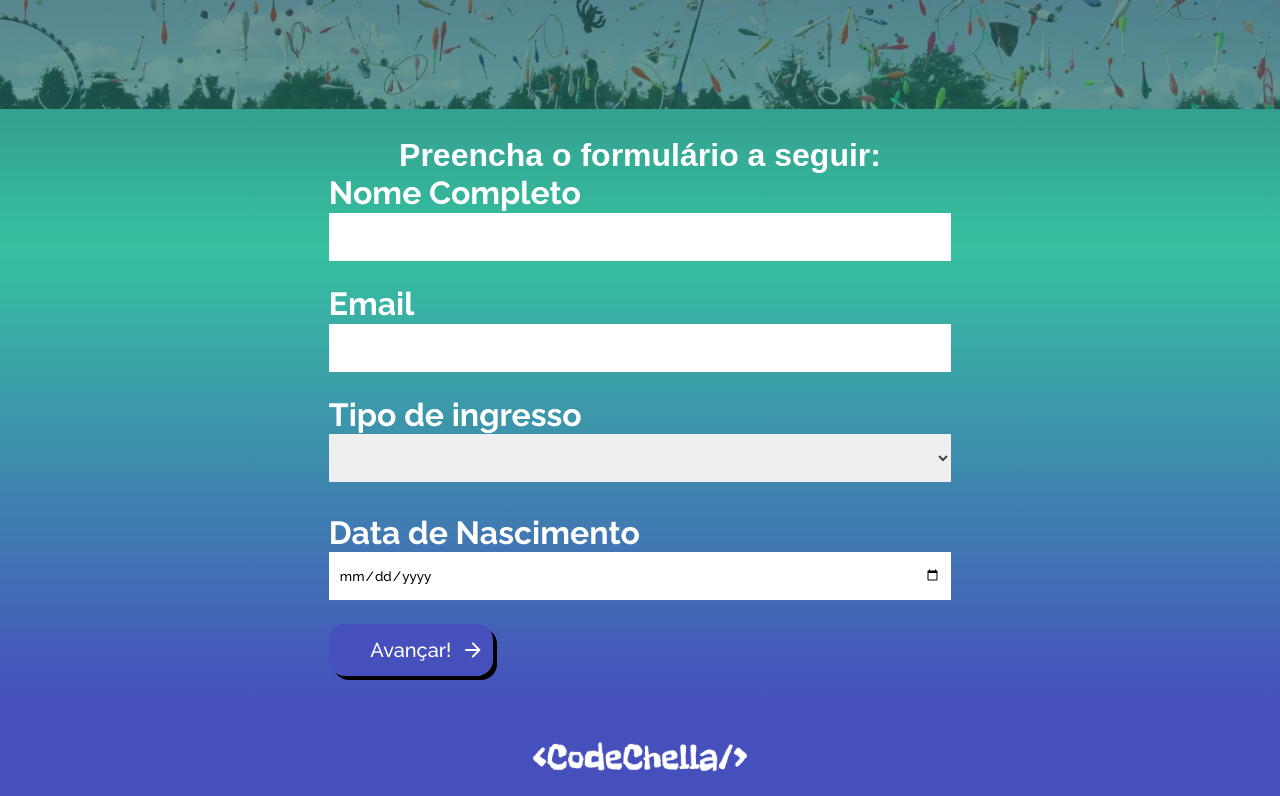
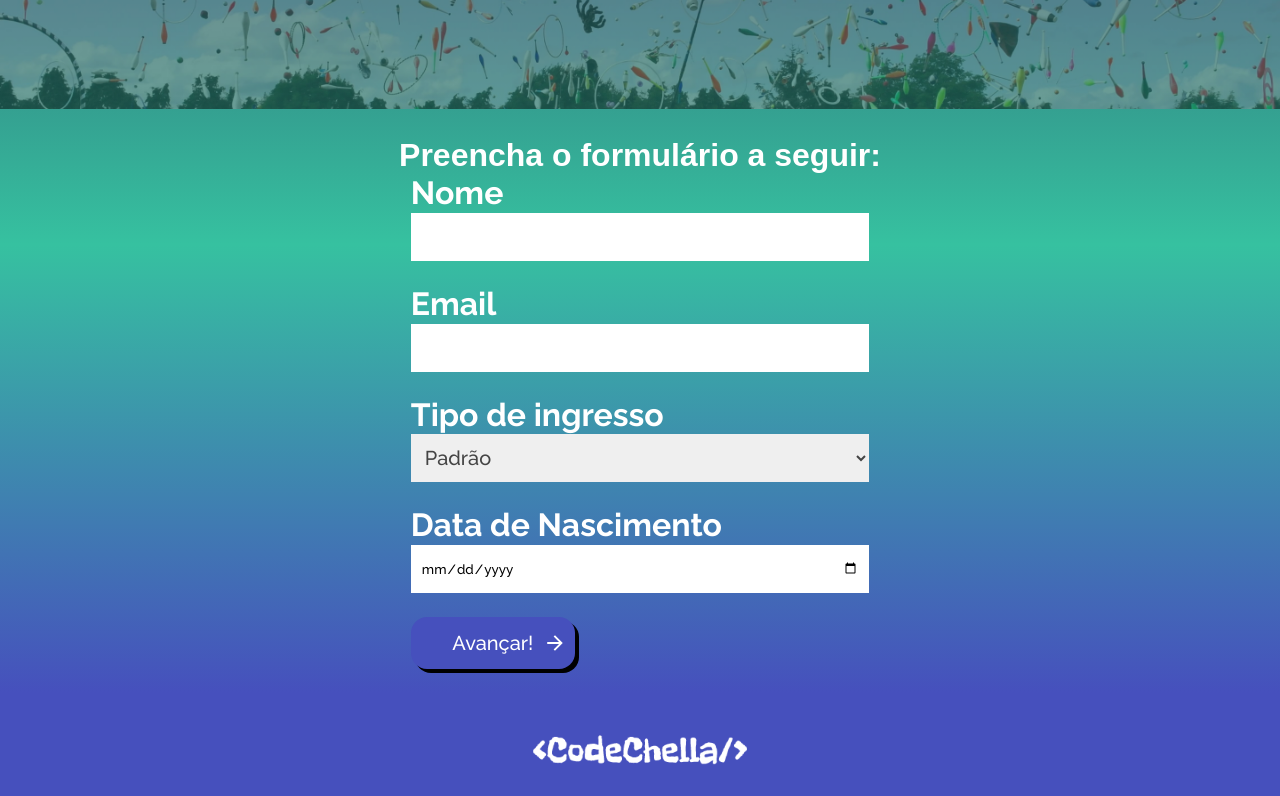
Before and after one commit to thaissamuniz/codechella, a React (Create React App) app: page /comprar-ingresso in a window 1280 px wide. Shown: the part 414-1210 px from the top of the page. Built offline with nearby package versions, Linux system fonts and the light colour scheme; a web font is replaced by a local one.

Commit message:
add form validation

```diff
--- a/src/components/Banner/index.js
+++ b/src/components/Banner/index.js
@@ -1,10 +1,10 @@
 import './style.css'
 
 const Banner = ({ bannerImage, bannerImageDesk }) => {
-    const screenSize = window.screen.width
-    if (screenSize < 768) {
-        return <img src={bannerImage} alt='' />
-    }
+    // const screenSize = window.screen.width
+    // if (screenSize < 768) {
+    //     return <img src={bannerImage} alt='' />
+    // }
     return <img className='bnDesk' src={bannerImageDesk} alt='' />
 }
 
--- a/src/components/InfoCard/style.css
+++ b/src/components/InfoCard/style.css
@@ -2,6 +2,7 @@
     display: flex;
     flex-direction: column;
     align-items: center;
+    margin-bottom: 46px;
 }
 .infocard__content {
     font-family: 'Raleway', sans-serif;
--- a/src/components/Menu/index.js
+++ b/src/components/Menu/index.js
@@ -28,7 +28,7 @@ const Menu = () => {
             <nav className={'menu__item' + (active ? " menu__item--open" : '')}>
                 <ul className='menu__items'>
                     {
-                        menuItens.map(item => <li className='menu__item--dsk' key={item.name}><MenuLink to={item.url}>{item.name}</MenuLink></li>)
+                        menuItens.map(item => <li className='menu__item--dsk' key={item.name} onClick={ToggleMode}><MenuLink to={item.url}>{item.name}</MenuLink></li>)
                     }
                 </ul>
             </nav>
--- a/src/pages/BuyTicketScreen/index.js
+++ b/src/pages/BuyTicketScreen/index.js
@@ -1,81 +1,168 @@
+import { useNavigate } from "react-router-dom";
+import { useState } from 'react';
+
 import './style.css';
 import Banner from '../../components/Banner';
 import bnImage from '../../img/Banner - Garanta seu ingresso.png';
 import bnDesk from '../../img/BannerBuyTicketDesk.png';
 import Text from '../../components/Text';
-import { useState } from 'react';
+
+
+const inputData = {
+    value: "",
+    errorMessage: ""
+}
+
+const InputForm = ({ label, inputData, type, onChange, validateFun }) => {
+    let className = '';
+
+    if (inputData.errorMessage) {
+        className = " input-invalid"
+    }
+
+
+
+    return <div className={"buy__ticket--cont" + className} >
+        <label className='buy__ticket--lb'>
+            {label}
+            <input className='buy__ticket--input' type={type} value={inputData.value} onChange={onChange} />
+        </label>
+        <span className='error-message'>{inputData.errorMessage}</span>
+    </div>
+}
+
 
 const BuyTicketScreen = () => {
-    const [nome, setNome] = useState('');
-    const [email, setEmail] = useState('');
-    const [birthday, setBirthday] = useState('');
+    const [nome, setNome] = useState({...inputData});
+    const [email, setEmail] = useState({...inputData});
+    const [birthday, setBirthday] = useState({...inputData});
     const [ticket, setTicket] = useState('');
+    const navigate = useNavigate();
 
-    const userAge = () => {
-        let yearOfBirth = new Date(birthday).getFullYear();
+    const getUserAge = () => {
+        let yearOfBirth = new Date(birthday.value).getFullYear();
         let currentYear = new Date().getFullYear();
         let age = currentYear - yearOfBirth;
         return age;
     }
 
-    const validateForm = (e) => {
-        e.preventDefault();
+    function saveData() {
+        localStorage.setItem('name', nome);
+        localStorage.setItem('ticket', `Ingresso ${ticket}`);
+    }
 
-        if (nome === '' || !nome.includes(' ')) {
+    const validaNome = () => {
+        if (nome.value.split(" ").filter(e => e).length < 2) {
             console.log('nome e sobrenome são obrigatorios')
-            return false
+            setNome({ ...nome, errorMessage: "Nome e Sobrenome são obrigatórios" })
+            return
         }
-        if (!/^\w+([\.-]?\w+)*@\w+([\.-]?\w+)*(\.\w{2,3})+$/.test(email)) {
-            console.log('email inválido')
-            return false
+        setNome({ ...nome })
+        return true
+    }
+
+    const validaEmail = () => {
+        if (!/^\w+([\.-]?\w+)*@\w+([\.-]?\w+)*(\.\w{2,3})+$/.test(email.value)) {
+            console.log('Email inválido')
+            setEmail({ ...email, errorMessage: "Email inválido" })
+            return
+        }
+        setEmail({ ...email })
+        return true
+    }
+
+    const validaBirthday = () => {
+        if (!birthday.value) {
+            setBirthday({ ...birthday, errorMessage: "Campo obrigatório" })
+            return
+        }
+        if (!getUserAge() < 16) {
+            const errorMessage = 'entrada permitida apenas para maiores de 16 anos.'
+            console.log(errorMessage);
+            setBirthday({ ...birthday, errorMessage })
+            return
+        }
+        setBirthday({ ...birthday })
+        return true
+    }
+
+    const validateForm = () => {
+        if(validaNome()) {
+            return true
         }
 
-        if (!birthday) {
-            console.log('digite a data de nascimento');
+        if(validaEmail()) {
+            return true
         }
 
-        if (userAge() < 16) {
-            console.log('entrada permitida apenas para maiores de 16 anos.');
+        if(validaBirthday()) {
+            return true
         }
 
         if (ticket === '') {
             console.log('selecione o tipo do ingresso');
+            return false
         }
-
-        localStorage.setItem('name', nome)
-        localStorage.setItem('ticket', `Ingresso ${ticket}`)
 
         return true
     }
 
+
+    const onSubmit = (e) => {
+        e.preventDefault();
+        if (!validateForm()) {
+            return;
+        }
+
+        saveData();
+        navigate('/ingresso')
+    }
+
+    const onChangeName = (e) => {
+        setNome({ ...nome, value: e.target.value })
+    }
+
+    const onChangeEmail = (e) => {
+        setEmail({ ...email, value: e.target.value })
+    }
+
+    const onChangeBirthday = (e) => {
+        setBirthday({ ...birthday, value: e.target.value })
+    }
 
     return (
         <section className='buy__ticket'>
             <Banner bannerImage={bnImage} bannerImageDesk={bnDesk} />
             <div className='buy__ticket--content'>
                 <Text font={"'Calistoga', sans-serif"} textSize={'32px'} text={'Preencha o formulário a seguir:'} />
-                <form>
-                    <div>
-                        <label className='buy__ticket--lb'>
-                            Nome Completo
-                            <input className='buy__ticket--input' required type='text' value={nome} onChange={(e) => { setNome(e.target.value) }} />
-                        </label>
+                <form onSubmit={onSubmit}>
+                    <InputForm
+                        label="Nome"
+                        type="text"
+                        onChange={onChangeName}
+                        inputData={nome}
+                    />
+                    <InputForm
+                        label="Email"
+                        type="email"
+                        onChange={onChangeEmail}
+                        inputData={email}
+                    />
+                    <div className="buy__ticket--cont">
+                        <label className='buy__ticket--slc'>Tipo de ingresso</label>
+                        <select className='buy__ticket--opt' onChange={(e) => setTicket(e.target.value)}>
+                            <option label="Padrão">padrão</option>
+                            <option label="Cortesia" >cortesia</option>
+                            <option label="Premium">premium</option>
+                        </select>
                     </div>
-                    <label className='buy__ticket--lb'>
-                        Email
-                        <input className='buy__ticket--input' required type='email' value={email} onChange={(e) => setEmail(e.target.value)} />
-                    </label>
-                    <label className='buy__ticket--slc'>Tipo de ingresso</label>
-                    <select className='buy__ticket--opt' onChange={(e) => setTicket(e.target.value)}>
-                        <option> </option>
-                        <option>Cortesia</option>
-                        <option>Premium</option>
-                        <option>Padrão</option>
-                    </select>
-                    <label className='buy__ticket--lb'>Data de Nascimento</label>
-                    <input className='buy__ticket--input' type='date' value={birthday} onChange={(e) => setBirthday(e.target.value)} />
-                    {/* <MainButton textContent={'Avançar!'} /> */}
-                    <button onClick={validateForm} className='buy__ticket--btn'>Avançar!</button>
+                    <InputForm
+                        label="Data de Nascimento"
+                        type="date"
+                        onChange={onChangeBirthday}
+                        inputData={birthday}
+                    />
+                    <button className='buy__ticket--btn'>Avançar!</button>
                 </form>
             </div>
         </section>
--- a/src/pages/BuyTicketScreen/style.css
+++ b/src/pages/BuyTicketScreen/style.css
@@ -1,5 +1,9 @@
 .buy__ticket{
     background: linear-gradient(180deg, #304968 0%, #36C1A0 52.6%, #4650BD 100%);
+}
+
+.t{
+    border: 2px solid red;
 }
 
 .buy__ticket--content {
@@ -26,10 +30,27 @@
     padding: 10px;
     box-sizing: border-box;
     border: none;
-    margin-bottom: 24px;
+    /* margin-bottom: 24px; */
     font-family: 'Raleway', sans-serif;
 }
 
+.buy__ticket--cont{
+    margin-bottom: 24px;
+}
+
+.error-message {
+    display: none;
+    color: #a31717;
+    font-weight: bold;
+}
+
+.input-invalid .error-message {
+    display: block;
+}
+
+.input-invalid .buy__ticket--input {
+    border: 2px solid #a31717;
+}
 
 
 .buy__ticket--slc {
@@ -53,7 +74,6 @@
     box-sizing: border-box;
     width: 312px;
     height: 48px;
-    margin-bottom: 32px;
     border: none;
     max-width: 795px;
 }
@@ -76,6 +96,11 @@
     background-size: 16px;
 }
 
+.buy__ticket--error {
+    color: red;
+    display: none;
+}
+
 @media screen and (min-width: 768px) {
     .buy__ticket--opt{
         width: 100%;
--- a/src/pages/SectorMap/style.css
+++ b/src/pages/SectorMap/style.css
@@ -11,6 +11,11 @@
 .sector__about {
     padding: 0 15px;
 }
+
+.sector__map--ms, .sector__title{
+    margin-bottom: 26px;
+}
+
 @media screen and (min-width: 768px) {
     .map {
         width: 648px;
```
Also changed, not shown: src/App.js (+0 -11 lines), src/components/inp/index.js (added, +10 -0 lines), src/components/inp/style.css (added).
